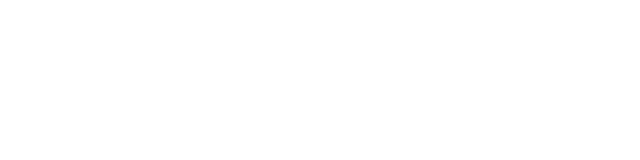
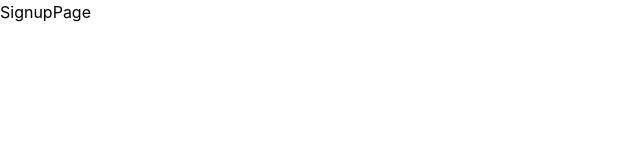
Before and after one commit to tukcom2023CD/RISING, a React (Create React App) app in the folder frontend/: page /signup in a window 1280 px wide. Before the commit this address had no page. Shown: the top 160 px of the page, without its empty margins (0-640 px from the left). Built offline with nearby package versions, Linux system fonts and the light colour scheme; the HTML template or start-up script is replaced by a standard one.

Commit message:
chore: pages

```diff
--- a/frontend/src/App.tsx
+++ b/frontend/src/App.tsx
@@ -1,6 +1,14 @@
 import 'tailwindcss/tailwind.css';
 import { BrowserRouter as Router, Route, Routes } from 'react-router-dom';
 
+import SignupPage from 'page/SignupPage';
+import LoginPage from 'page/LoginPage';
+import MyPage from 'page/MyPage';
+import QuesListPage from 'page/QuestListPage';
+import QuesPage from 'page/QuesPage';
+import AnsPage from 'page/AnsPage';
+import PrivateQuesPage from 'page/PrivateQuesPage';
+import PrivateAnsPage from 'page/PrivateAnsPage';
 import MainPage from './page/MainPage';
 
 function App() {
@@ -8,6 +16,14 @@ function App() {
     <Router>
       <Routes>
         <Route path="/" element={<MainPage />} />
+        <Route path="/signup" element={<SignupPage />} />
+        <Route path="/login" element={<LoginPage />} />
+        <Route path="/mypage" element={<MyPage />} />
+        <Route path="/queslistpage" element={<QuesListPage />} />
+        <Route path="/quespage" element={<QuesPage />} />
+        <Route path="/anspage" element={<AnsPage />} />
+        <Route path="/privatequespage" element={<PrivateQuesPage />} />
+        <Route path="/privateanspage" element={<PrivateAnsPage />} />
       </Routes>
     </Router>
   );
--- a/frontend/src/page/SignUpPage.tsx
+++ b/frontend/src/page/SignUpPage.tsx
@@ -1,12 +1,12 @@
 import 'tailwindcss/tailwind.css';
 import 'utils/pageStyle.css';
 
-function SignUpPage() {
+function SignupPage() {
   return (
     <div>
-      <p>SignUpPage</p>
+      <p>SignupPage</p>
     </div>
   );
 }
 
-export default SignUpPage;
+export default SignupPage;
```
